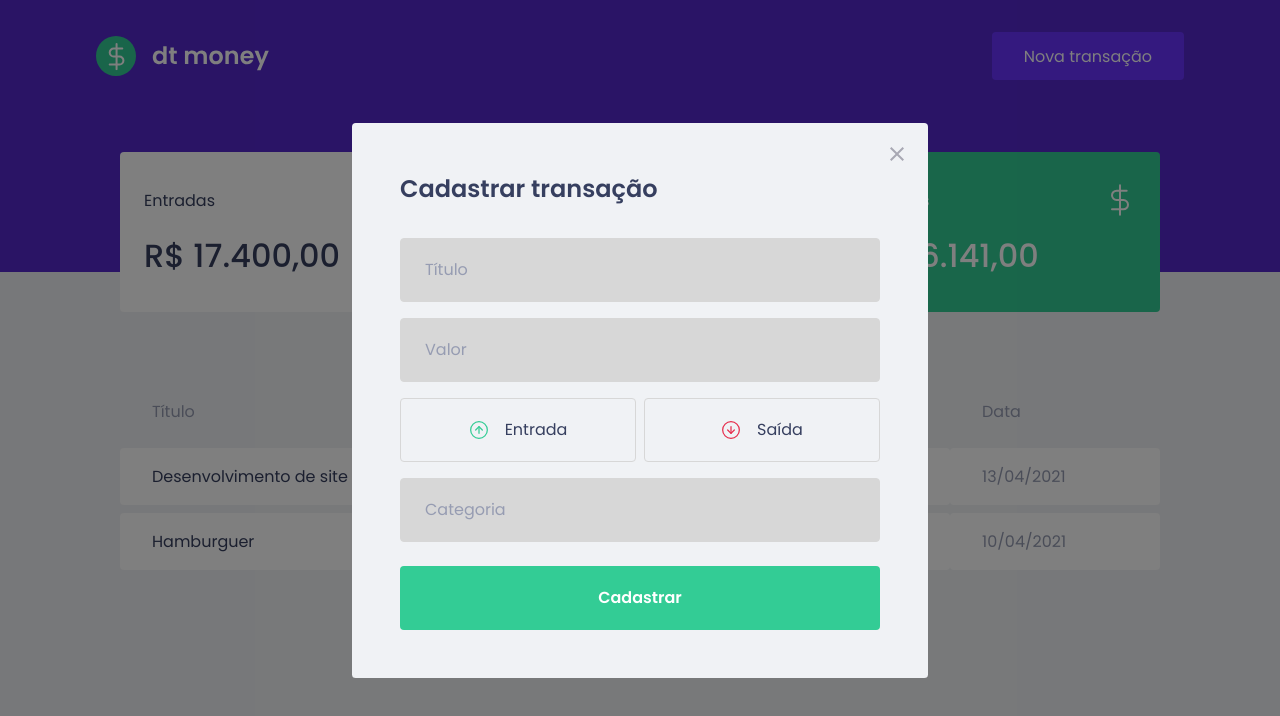
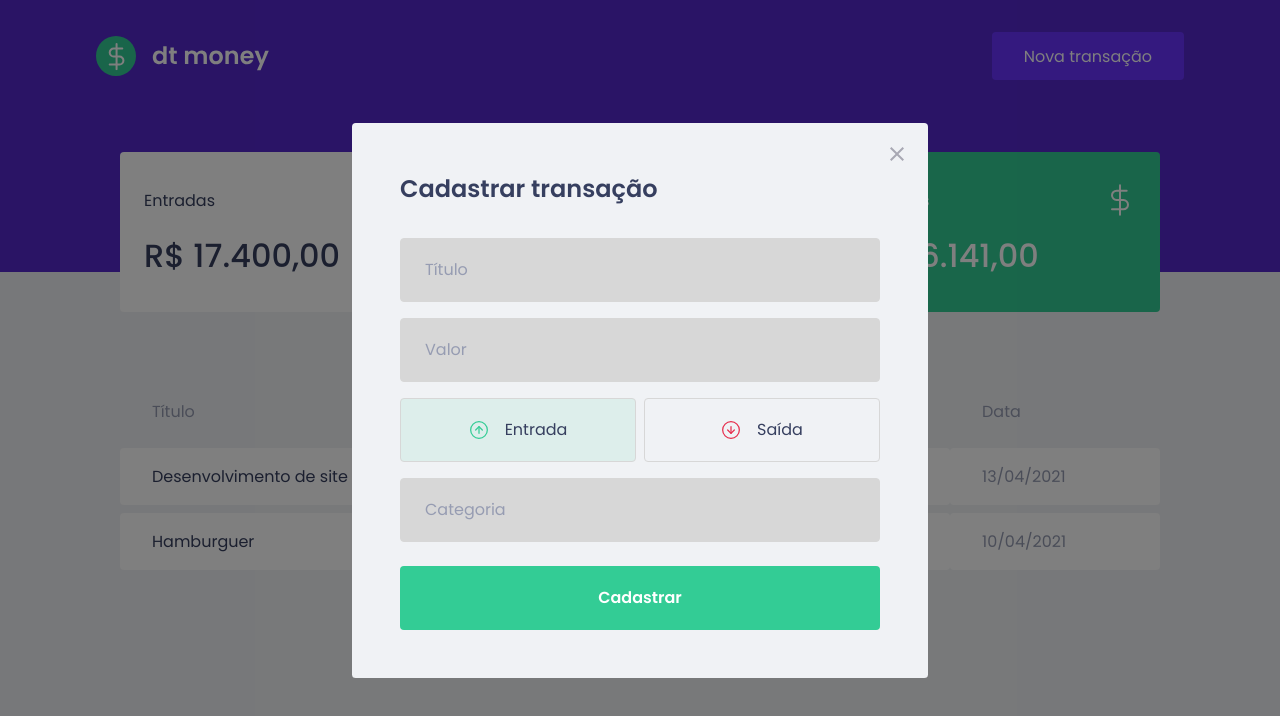
Before and after one commit to Rob30Garcia/dtmoney, a React (Create React App) app: page / in a window 1280 px wide. Both pictures are taken after a click on the button "Nova transação". Shown: the top 716 px of the page. Built offline with nearby package versions, Linux system fonts and the light colour scheme; no server answers; what miragejs would draw is missing.

Commit message:
chore: active function to choice transaction type in button
- type state
- colors when set type

```diff
--- a/src/components/NewTransactionModal/index.tsx
+++ b/src/components/NewTransactionModal/index.tsx
@@ -1,10 +1,11 @@
+import { useState } from 'react';
 import Modal from 'react-modal';
 
 import closeImg from '../../assets/close.svg';
 import incomeImg from '../../assets/income.svg';
 import outcomeImg from '../../assets/outcome.svg';
 
-import { Container, TransactionTypeContainer } from './styles';
+import { Container, TransactionTypeContainer, RadioBox } from './styles';
 
 Modal.setAppElement('#root');
 
@@ -14,6 +15,8 @@
 }
 
 export function NewTransactionModal({ isOpen, onRequestClose}: ModalProps) {
+  const [type, setType] = useState('deposit');
+
   return (
     <Modal
       isOpen={isOpen}
@@ -41,19 +44,25 @@
         />
 
         <TransactionTypeContainer>
-          <button
+          <RadioBox
             type='button'
+            onClick={() => setType('deposit')}
+            isActive={type === 'deposit'}
+            activeColor="green"
           >
             <img src={incomeImg} alt="Entrada" />
             <span>Entrada</span>
-          </button>
+          </RadioBox>
 
-          <button
+          <RadioBox
             type='button'
+            onClick={() => setType('withdraw')}
+            isActive={type === 'withdraw'}
+            activeColor="red"
           >
             <img src={outcomeImg} alt="Saída" />
             <span>Saída</span>
-          </button>
+          </RadioBox>
         </TransactionTypeContainer>
 
         <input
--- a/src/components/NewTransactionModal/styles.ts
+++ b/src/components/NewTransactionModal/styles.ts
@@ -1,5 +1,15 @@
 import styled from 'styled-components';
-import { darken } from 'polished'
+import { darken, transparentize } from 'polished'
+
+interface RadioBoxProps {
+  isActive: boolean;
+  activeColor: 'green' | 'red';
+}
+
+const color = {
+  red: '#E52E4D',
+  green: '#33CC95'
+}
 
 export const Container = styled.form`
   h2 {
@@ -56,23 +66,6 @@
   grid-template-columns: 1fr 1fr;
   gap: 0.5rem; //space-between
 
-  button {
-    height: 4rem;
-    border: 1px solid var(--form-background);
-    border-radius: 0.25rem;
-
-    background: transparent;
-    display: flex;
-    align-items: center;
-    justify-content: center;
-
-    transition: border-color 0.2s;
-
-    &:hover {
-      border-color: ${darken(0.1, '#d7d7d7')};
-    }
-  }
-
   img {
     width: 20px;
     height: 20px;
@@ -85,3 +78,23 @@
     color: var(--text-title);
   }
 `;
+
+export const RadioBox = styled.button<RadioBoxProps>`
+  height: 4rem;
+  border: 1px solid var(--form-background);
+  border-radius: 0.25rem;
+
+  background: ${(props) =>
+    props.isActive ?
+      transparentize(0.9, color[props.activeColor]) :
+      'transparent'};
+  display: flex;
+  align-items: center;
+  justify-content: center;
+
+  transition: border-color 0.2s;
+
+  &:hover {
+    border-color: ${darken(0.1, '#d7d7d7')};
+  }
+`;
```
